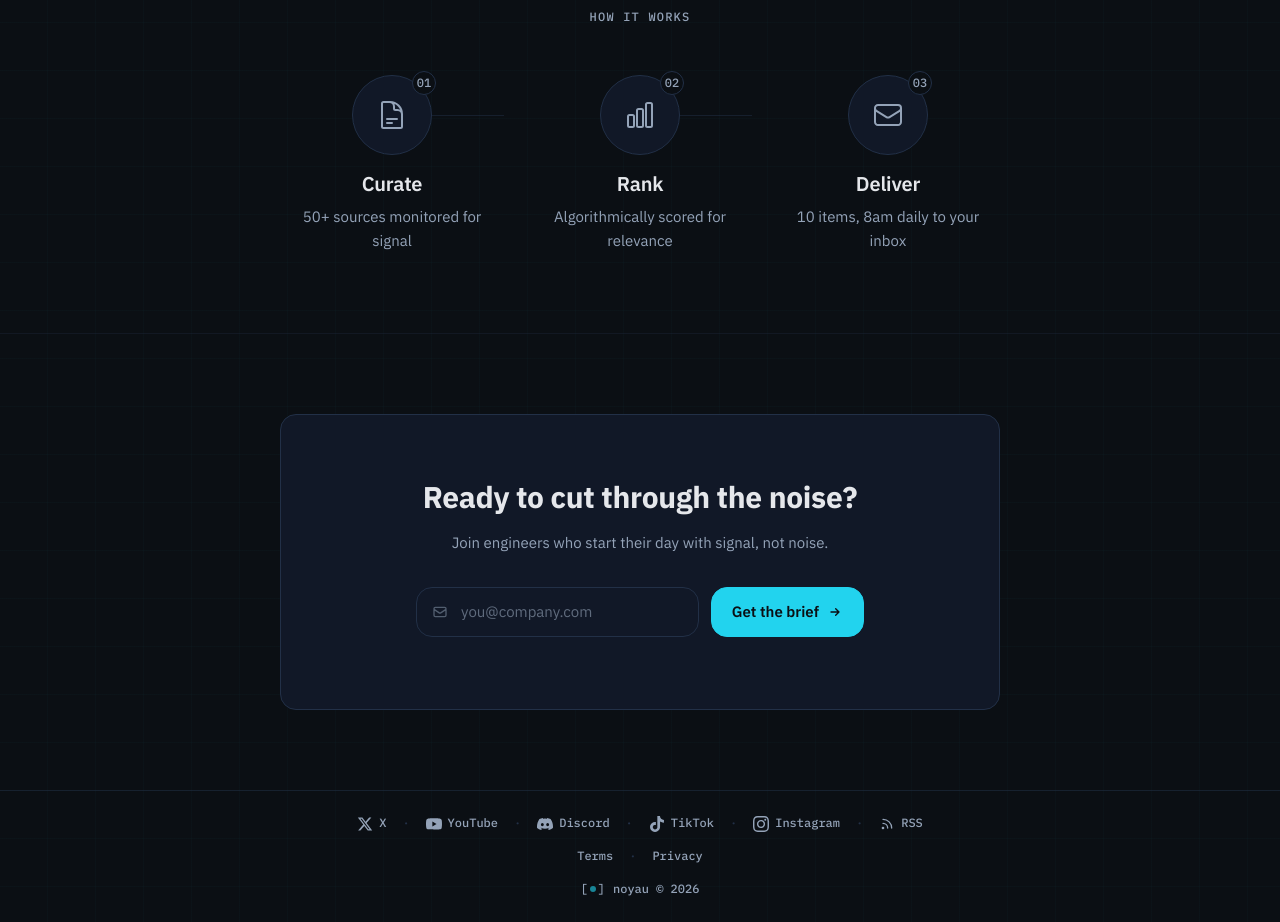
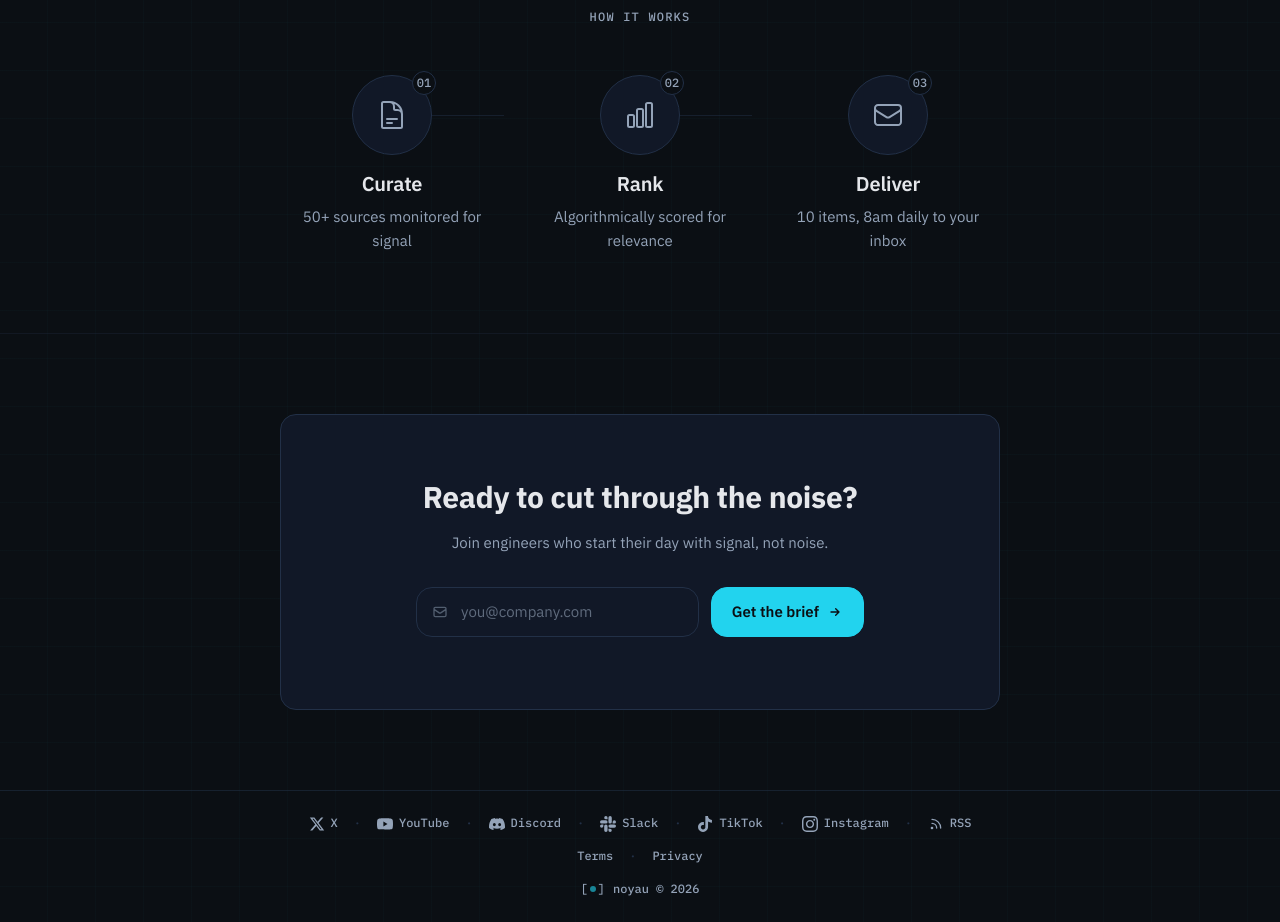
Before and after one commit to anaselmhamdi/noyau-ai, an Astro site in the folder ui/: page / in a window 1280 px wide. Shown: the part 1273-2195 px from the top of the page. Built offline with nearby package versions, Linux system fonts and the light colour scheme; Astro itself is replaced by a stand-in of ours; no server answers.

Commit message:
feat: add Slack install link to email and website footer
Co-Authored-By: Claude Opus 4.5 <noreply@anthropic.com>

```diff
--- a/ui/src/components/Footer.astro
+++ b/ui/src/components/Footer.astro
@@ -41,6 +41,16 @@ const year = new Date().getFullYear();
             <path d="M20.317 4.37a19.791 19.791 0 0 0-4.885-1.515.074.074 0 0 0-.079.037c-.21.375-.444.864-.608 1.25a18.27 18.27 0 0 0-5.487 0 12.64 12.64 0 0 0-.617-1.25.077.077 0 0 0-.079-.037A19.736 19.736 0 0 0 3.677 4.37a.07.07 0 0 0-.032.027C.533 9.046-.32 13.58.099 18.057a.082.082 0 0 0 .031.057 19.9 19.9 0 0 0 5.993 3.03.078.078 0 0 0 .084-.028 14.09 14.09 0 0 0 1.226-1.994.076.076 0 0 0-.041-.106 13.107 13.107 0 0 1-1.872-.892.077.077 0 0 1-.008-.128 10.2 10.2 0 0 0 .372-.292.074.074 0 0 1 .077-.01c3.928 1.793 8.18 1.793 12.062 0a.074.074 0 0 1 .078.01c.12.098.246.198.373.292a.077.077 0 0 1-.006.127 12.299 12.299 0 0 1-1.873.892.077.077 0 0 0-.041.107c.36.698.772 1.362 1.225 1.993a.076.076 0 0 0 .084.028 19.839 19.839 0 0 0 6.002-3.03.077.077 0 0 0 .032-.054c.5-5.177-.838-9.674-3.549-13.66a.061.061 0 0 0-.031-.03zM8.02 15.33c-1.183 0-2.157-1.085-2.157-2.419 0-1.333.956-2.419 2.157-2.419 1.21 0 2.176 1.096 2.157 2.42 0 1.333-.956 2.418-2.157 2.418zm7.975 0c-1.183 0-2.157-1.085-2.157-2.419 0-1.333.955-2.419 2.157-2.419 1.21 0 2.176 1.096 2.157 2.42 0 1.333-.946 2.418-2.157 2.418z"/>
           </svg>
           Discord
+        </a>
+        <span class="text-border">·</span>
+        <a
+          href="/auth/slack/connect"
+          class="link-subtle flex items-center gap-1.5 hover:text-signal"
+        >
+          <svg class="w-4 h-4" viewBox="0 0 24 24" fill="currentColor">
+            <path d="M5.042 15.165a2.528 2.528 0 0 1-2.52 2.523A2.528 2.528 0 0 1 0 15.165a2.527 2.527 0 0 1 2.522-2.52h2.52v2.52zM6.313 15.165a2.527 2.527 0 0 1 2.521-2.52 2.527 2.527 0 0 1 2.521 2.52v6.313A2.528 2.528 0 0 1 8.834 24a2.528 2.528 0 0 1-2.521-2.522v-6.313zM8.834 5.042a2.528 2.528 0 0 1-2.521-2.52A2.528 2.528 0 0 1 8.834 0a2.528 2.528 0 0 1 2.521 2.522v2.52H8.834zM8.834 6.313a2.528 2.528 0 0 1 2.521 2.521 2.528 2.528 0 0 1-2.521 2.521H2.522A2.528 2.528 0 0 1 0 8.834a2.528 2.528 0 0 1 2.522-2.521h6.312zM18.956 8.834a2.528 2.528 0 0 1 2.522-2.521A2.528 2.528 0 0 1 24 8.834a2.528 2.528 0 0 1-2.522 2.521h-2.522V8.834zM17.688 8.834a2.528 2.528 0 0 1-2.523 2.521 2.527 2.527 0 0 1-2.52-2.521V2.522A2.527 2.527 0 0 1 15.165 0a2.528 2.528 0 0 1 2.523 2.522v6.312zM15.165 18.956a2.528 2.528 0 0 1 2.523 2.522A2.528 2.528 0 0 1 15.165 24a2.527 2.527 0 0 1-2.52-2.522v-2.522h2.52zM15.165 17.688a2.527 2.527 0 0 1-2.52-2.523 2.526 2.526 0 0 1 2.52-2.52h6.313A2.527 2.527 0 0 1 24 15.165a2.528 2.528 0 0 1-2.522 2.523h-6.313z"/>
+          </svg>
+          Slack
         </a>
         <span class="text-border">·</span>
         <a
```
Also changed, not shown: app/email/templates/daily_digest.html (+2 -0 lines).
